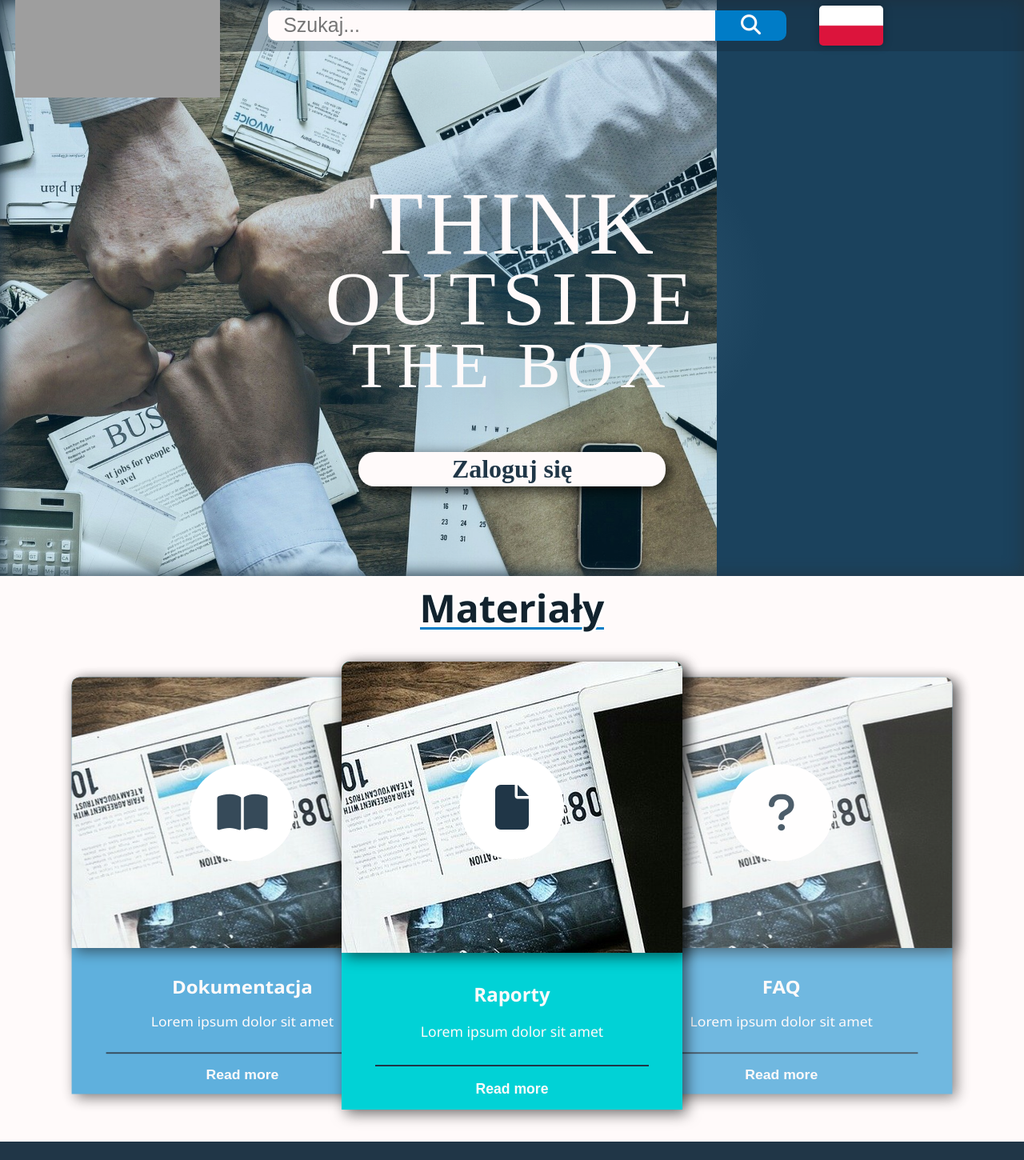
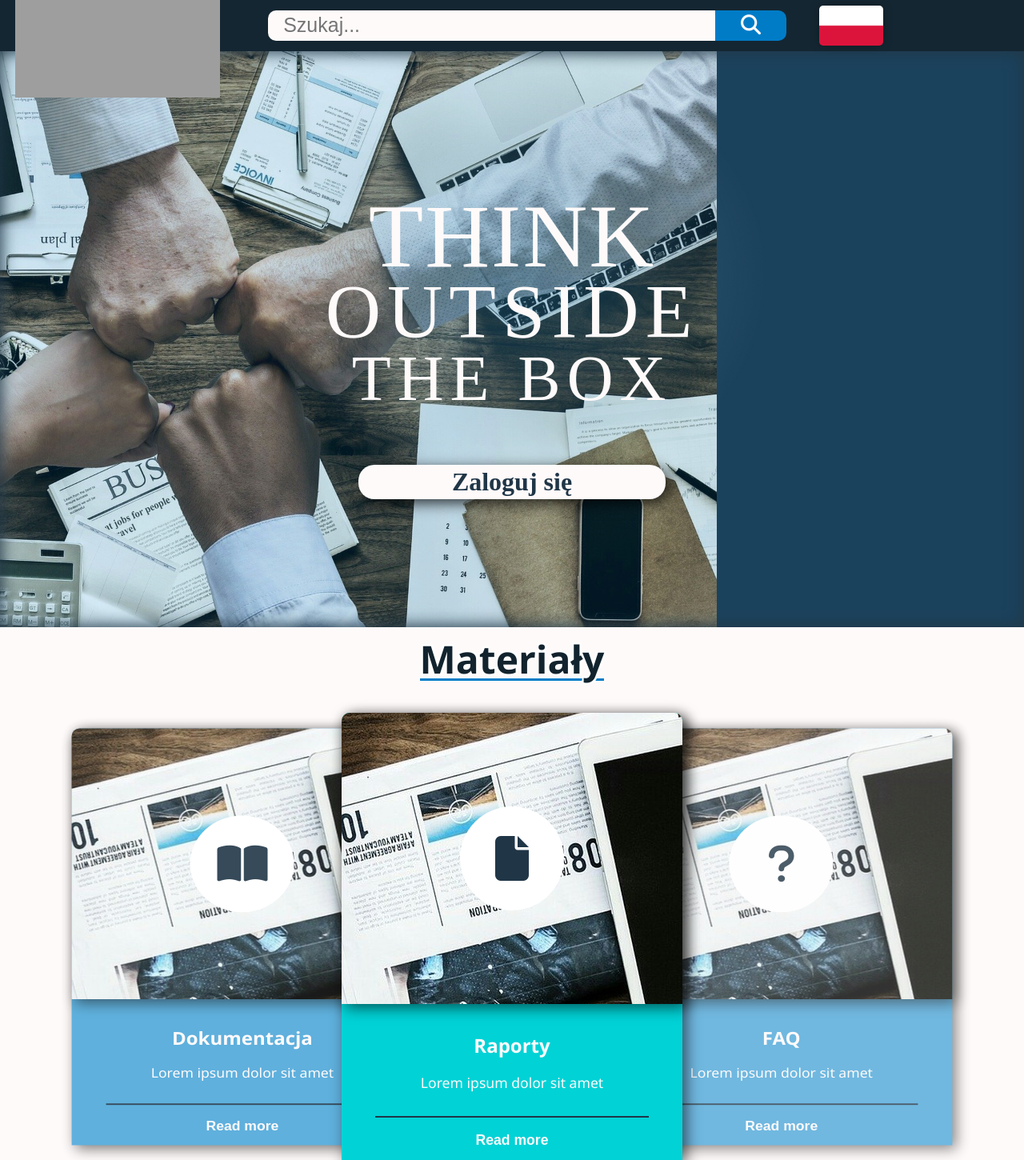
Before and after one commit to Dydek123/WDPAI-Project, a PHP site: page /public/views/index.php in a window 1280 px wide. Shown: the top 1450 px of the page at 80% size. Run offline with PHP 8.4, Linux system fonts and the light colour scheme; some libraries are stand-ins or nearby versions; grey boxes are pictures that could not be loaded.

Commit message:
Updated header and footer
Fixed navbar position
Used parallax effects to header and get-in-touch section

```diff
--- a/public/css/main-style.css
+++ b/public/css/main-style.css
@@ -16,7 +16,8 @@ body{
     background-position:  left;
     background-repeat: no-repeat;
     background-size: cover;
-
+    background-attachment: fixed;
+    top: -20vh;
     height: 90vh;
 
     box-shadow: inset 0 0 20px 2px #282a2d;
@@ -38,9 +39,11 @@ body{
     display: none;
 }
 .topnav{
+    position: fixed;
+    top: 0;
     width: 100%;
     height: 8vh;
-    background: rgba(18,35,46,0.3) 0% 0% no-repeat padding-box;
+    background: rgba(18,35,46,0.8) 0% 0% no-repeat padding-box;
     display: grid;
     grid-template-columns: 20% 37% 32% 8%;
     grid-template-rows: 8vh;
@@ -137,7 +140,7 @@ body{
     text-align: center;
     width: 50vw;
     height: 60vh;
-    margin-top: 10vh;
+    padding-top: 10vh;
     margin-left: 2vw;
     color: #FFFAFA;
 }
@@ -882,9 +885,10 @@ body{
     width: 100%;
     height: 60vh;
     background-image: url("../img/main-page/get-in-touch.jpg");
-    background-position:  0px -100px;
+    background-position:  0px 250px;
     background-repeat: no-repeat;
     background-size: cover;
+    background-attachment: fixed;
 }
 
 .get-in-touch-shadow{
```
